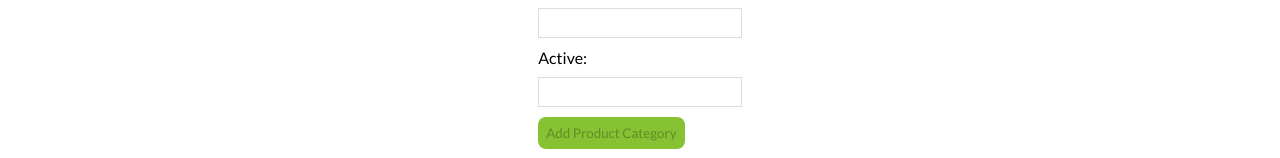
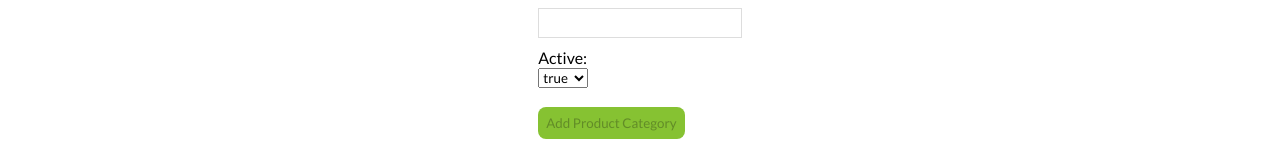
Before and after one commit to tonyyu888/POS, a React (Create React App) app in the folder client/: page /product-category in a window 1280 px wide. Shown: the part 361-519 px from the top of the page. Built offline with nearby package versions, Linux system fonts and the light colour scheme; no server answers.

Commit message:
Product category now shows values in textboxes.  Active is now a dropdown.

```diff
--- a/client/src/components/ProductCategoryForm.js
+++ b/client/src/components/ProductCategoryForm.js
@@ -3,9 +3,9 @@ import './ProductCategoryForm.css';
 
 const ProductCategoryForm = ({onProductCategoryFromClick}) => {
     let [name, setName] = useState()
-    let [description, setDescription] = useState()
-    let [active, setActive] = useState()
-    let [createError, setCreateError] = useState()
+    let [description, setDescription] = useState("")
+    let [active, setActive] = useState("true")
+    let [createError, setCreateError] = useState("")
 
     async function onCreateClicked(e) {
 
@@ -36,8 +36,7 @@ const ProductCategoryForm = ({onProductCategoryFromClick}) => {
                 //temporary
                 setName("");
                 setDescription("");
-                setActive("");
-
+                setActive("true");
             }
 
             // the server didn't like the data for some reason
@@ -77,8 +76,12 @@ const ProductCategoryForm = ({onProductCategoryFromClick}) => {
             </div>
             <div>
                 <label htmlFor="active">Active:</label>
-                <input id="active" value={active} onChange={(event) => onInputChange(event,setActive)}/>
+                <select value={active} onChange={(event) => onInputChange(event, setActive)}>
+                <option value="true">true</option>
+                <option value="false">false</option>
+                </select>
             </div>
+            <br/>
             <button disabled={ createProductCategoryDataInvalid } onClick={ onCreateClicked }>Add Product Category</button>
             { createError && <div>{createError}</div> }
         </div>
--- a/client/src/components/ProductCategoryTable.js
+++ b/client/src/components/ProductCategoryTable.js
@@ -4,18 +4,16 @@ import './ProductCategoryTable.css';
 import ProductCategoryForm from "./ProductCategoryForm";
 
 const ProductCategoryTable = () => {
-
     const [rows, setRows] = useState([]);
-    const [description, setDescription] = useState(null);
-    const [active, setActive] = useState(null);
-
     const [inEditMode, setInEditMode] = useState({
       status: false,
       rowKey: null
     });
 
+    const [description, setDescription] = useState("");
+    const [active, setActive] = useState("true");
+
     const updateProductCategory = ({id, newDescription, newActive}) => {
-
       let currentDate = new Date();
       let productCategoryToUpdate = {
           description,
@@ -36,18 +34,16 @@ const ProductCategoryTable = () => {
           onCancel();
           // fetch the updated data
           getProductCategories();
+          console.log("updateResponse = ", updateResponse);
       })
     }
 
-    const onEdit = ({id, currentDescription, currentActive}) => {
+//    const onEdit = ({id, currentDescription, currentActive}) => {
+    const onEdit = (id, currentDescription, currentActive) => {
       setInEditMode({
         status: true,
         rowKey: id
       })
-
-      console.log("id = ", id);
-      console.log("currentDescription = ", currentDescription);
-      console.log("currentActive = ", currentActive);
 
       setDescription(currentDescription);
       setActive(currentActive);
@@ -66,7 +62,6 @@ const ProductCategoryTable = () => {
 
     //callback
     function handleProductCategoryFormClick(productCategoryFormDate) {
-
         if (productCategoryFormDate === "Success")  {
           getProductCategories();
         }
@@ -119,18 +114,19 @@ const ProductCategoryTable = () => {
                           }</td>
                           <td>{
                             inEditMode.status && inEditMode.rowKey === row._id ? (
-                              <input value={active}
-                                onChange={(event) => setActive(event.target.value)}
-                              />
+
+                              <select value={active} onChange={(event) => setActive(event.target.value)}>
+                              <option value="true">true</option>
+                              <option value="false">false</option>
+                              </select>
+
                             )  : (
-                              row.active.toString()
+                              String(row.active)
                             )
                           }</td>
-
                           <td>{moment(row.dateAdded).format("MM/DD/yyyy hh:mm A")}</td>
                           <td>{moment(row.lastUpdateDate).format("MM/DD/yyyy hh:mm A")}</td>
                           <td>
-
                             {
                               inEditMode.status && inEditMode.rowKey === row._id ? (
                                 <React.Fragment>
@@ -145,10 +141,9 @@ const ProductCategoryTable = () => {
                                   </button>
                                 </React.Fragment>
                               ) : (
-                                    <button
-                                          onClick={() => onEdit({id: row._id, newDescription: row.description, newActive: row.active})}
+                                    <button value={row.description} onClick={() => onEdit(row._id, row.description, row.active)}
                                     >
-                                    Edit
+                                      Edit
                                     </button>
                               )
                             }
```
